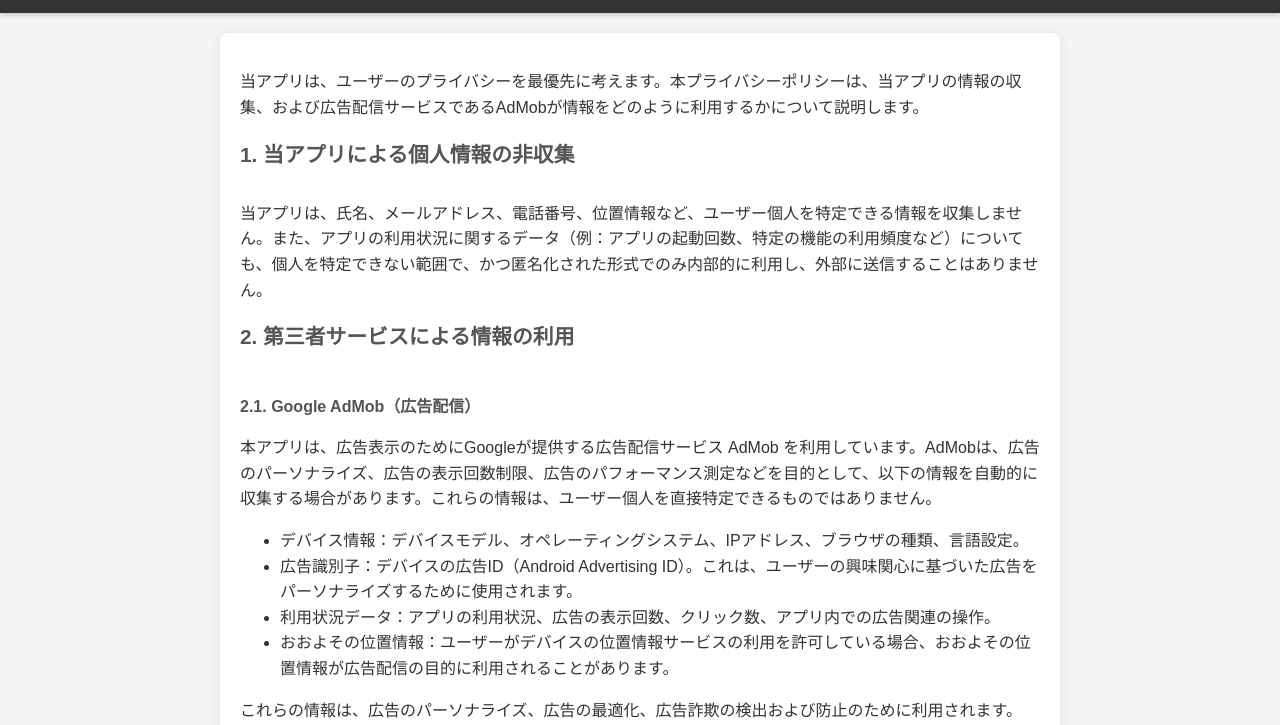
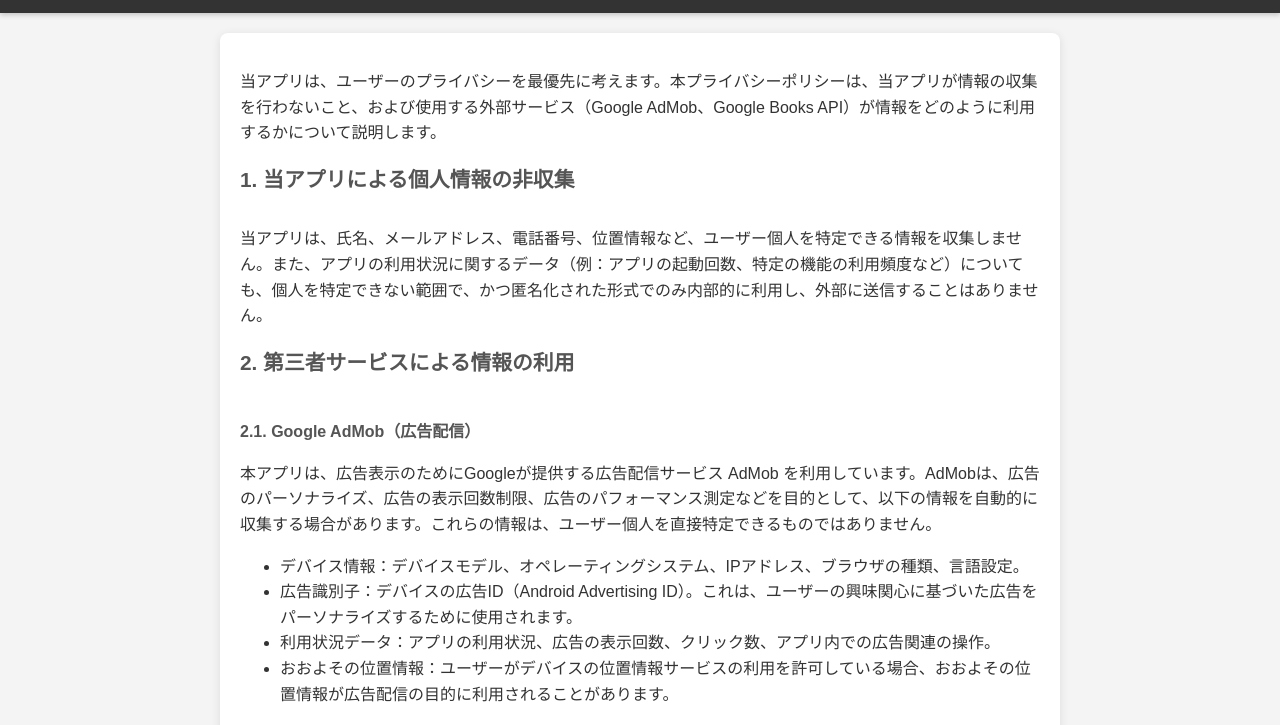
Before and after one commit to neookoge/bookmannew, a plain HTML site: page index.html in a window 1280 px wide. Shown: the part 65-790 px from the top of the page. Drawn offline with Linux system fonts and the light colour scheme.

Commit message:
update index

```diff
--- a/index.html
+++ b/index.html
@@ -14,7 +14,7 @@
     <main>
         <article>
             <p>
-            当アプリは、ユーザーのプライバシーを最優先に考えます。本プライバシーポリシーは、当アプリの情報の収集、および広告配信サービスであるAdMobが情報をどのように利用するかについて説明します。
+            当アプリは、ユーザーのプライバシーを最優先に考えます。本プライバシーポリシーは、当アプリが情報の収集を行わないこと、および使用する外部サービス（Google AdMob、Google Books API）が情報をどのように利用するかについて説明します。
             </p>
 
             <h2> 1. 当アプリによる個人情報の非収集</h2>
```
